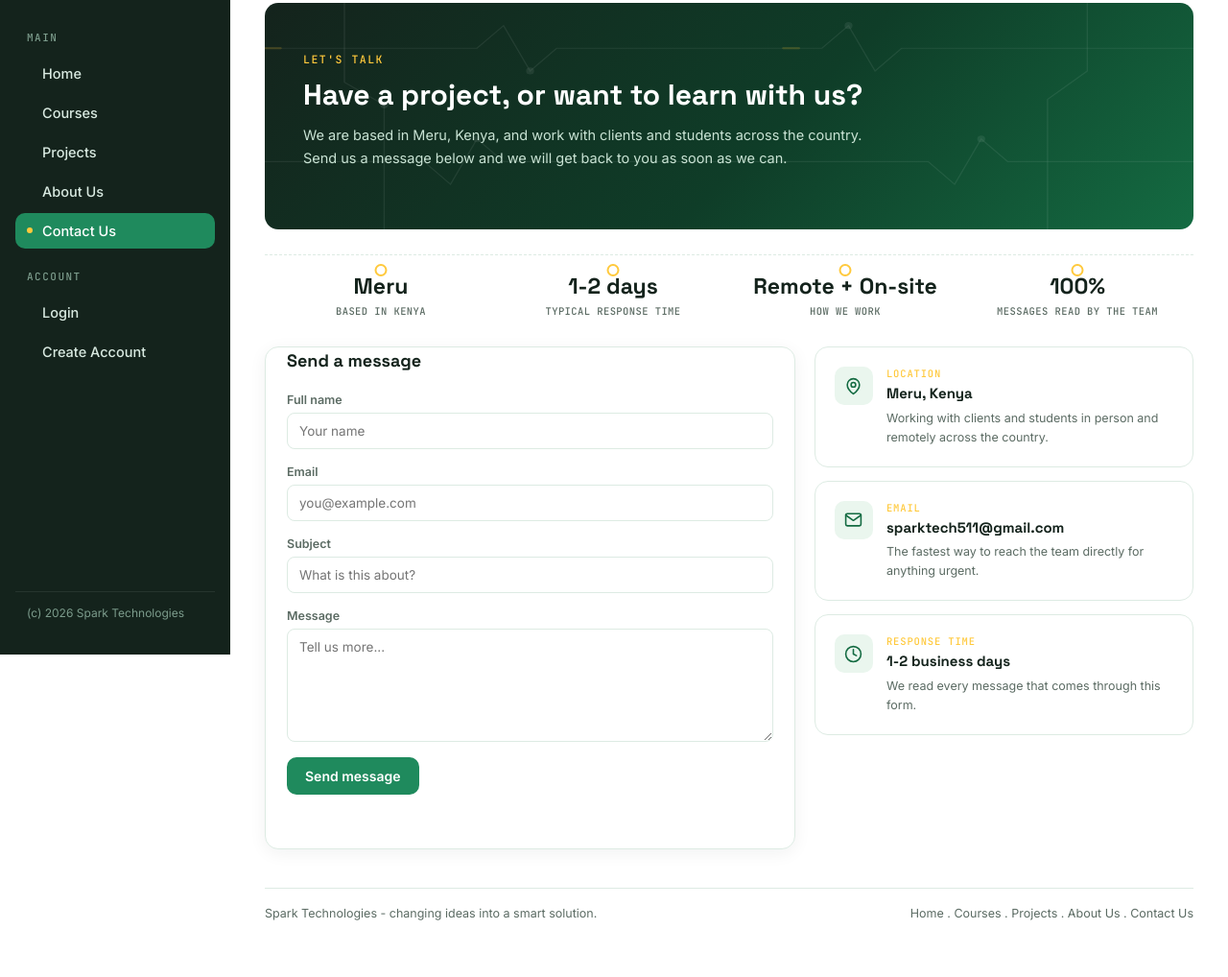
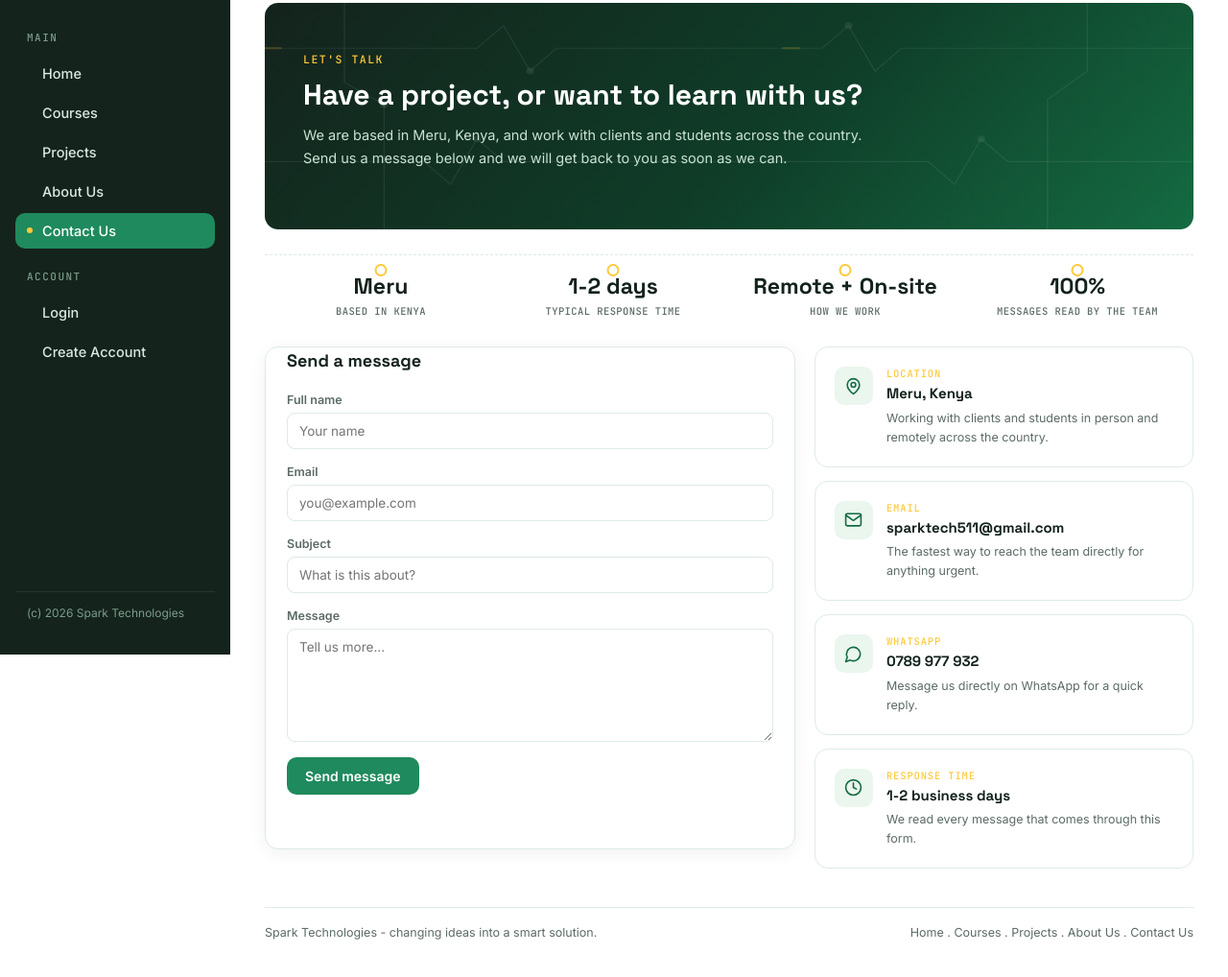
Before and after one commit to BlessedJoe254/spark-technologies-backend, a website: page frontend/contact.html in a window 1280 px wide. Shown: the part 118-1136 px from the top of the page at 96% size. Drawn offline with Linux system fonts and the light colour scheme; no server answers.

Commit message:
Add WhatsApp contact card to Contact Us page

```diff
--- a/frontend/contact.html
+++ b/frontend/contact.html
@@ -138,6 +138,17 @@
 
           <div class="info-card">
             <div class="info-card__icon">
+              <svg viewBox="0 0 24 24" fill="none" stroke="currentColor" stroke-width="2" stroke-linecap="round" stroke-linejoin="round"><path d="M7.9 20A9 9 0 1 0 4 16.1L2 22Z"/></svg>
+            </div>
+            <div class="info-card__body">
+              <span class="info-card__label">WHATSAPP</span>
+              <h3><a href="https://wa.me/254789977932" target="_blank" rel="noopener">0789 977 932</a></h3>
+              <p>Message us directly on WhatsApp for a quick reply.</p>
+            </div>
+          </div>
+
+          <div class="info-card">
+            <div class="info-card__icon">
               <svg viewBox="0 0 24 24" fill="none" stroke="currentColor" stroke-width="2" stroke-linecap="round" stroke-linejoin="round"><circle cx="12" cy="12" r="10"/><path d="M12 6v6l4 2"/></svg>
             </div>
             <div class="info-card__body">
```
Also changed, not shown: 1 other file.
